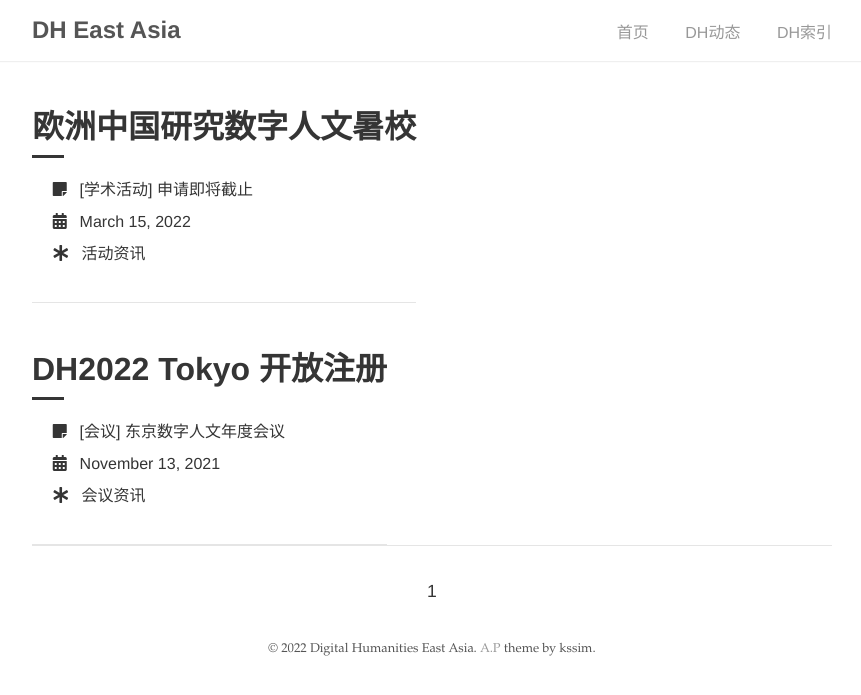
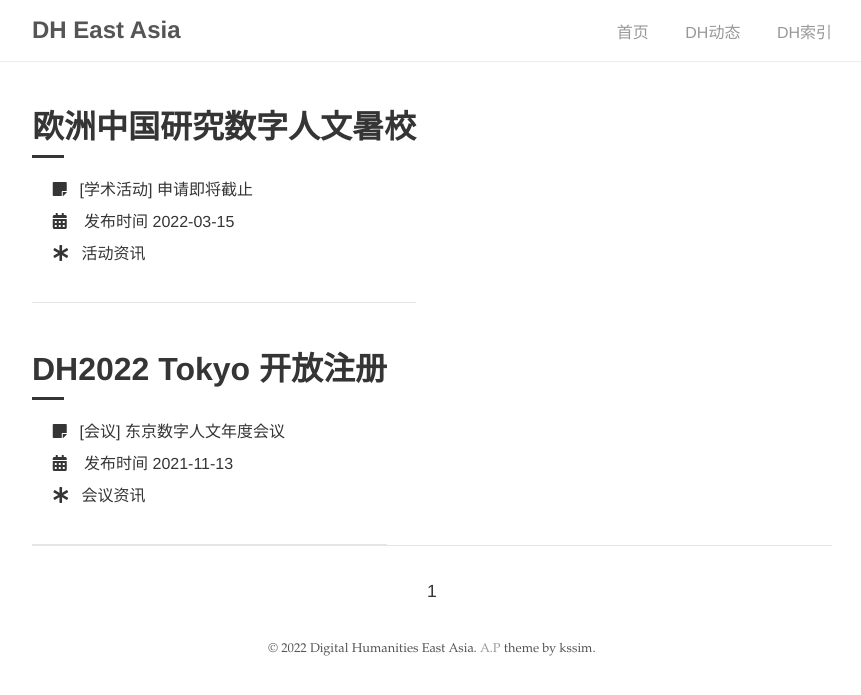
Before and after one commit to XJStory/XJStory.github.io, a Jekyll site: the page built from dh_news/index.html, in a window 1280 px wide. Shown: the top 695 px of the page, without its empty margins (208-1069 px from the left). Built offline with Jekyll 4.4.1, drawn with Linux system fonts in a browser that asks for light colours; the list of posts is cut into pages by our own code.

Commit message:
Update dh_news.html

```diff
--- a/_layouts/dh_news.html
+++ b/_layouts/dh_news.html
@@ -16,7 +16,7 @@ layout: base
             </span>
             </br>
             <span class="dh_news-icon">
-                <i class="fa fa-calendar-alt"></i><span class="dh_news-icon-text">{{ post.date | date: "%B %d, %Y" }}</span>
+                <i class="fa fa-calendar-alt"></i><span class="dh_news-icon-text"> {{ post.date | date: "发布时间 %Y-%m-%d" }}</span>
             </span>
             </br>
             <span class="dh_news-icon">
```
